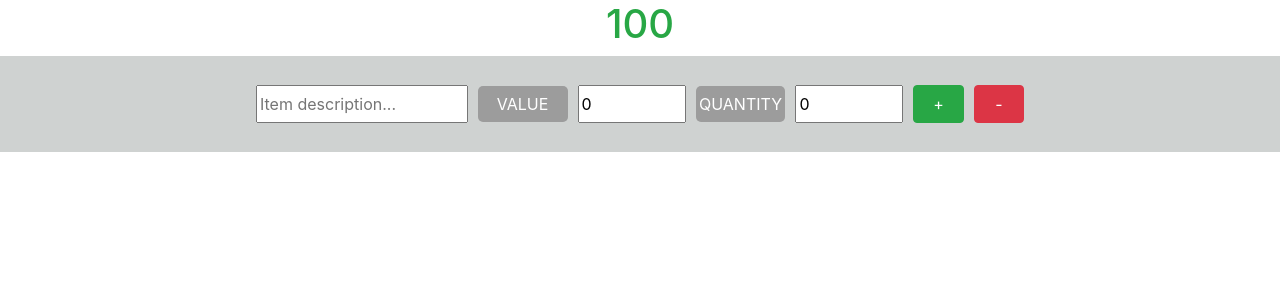
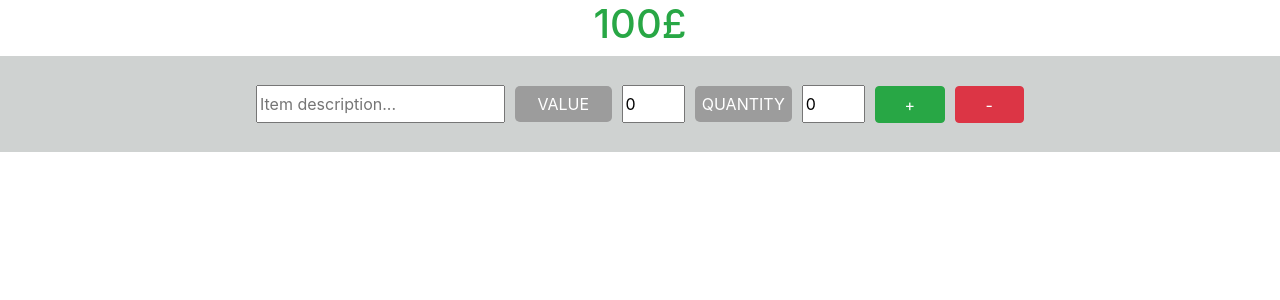
Before and after one commit to marcphilippebeaujean-abertay/ReactProjects, a React (Create React App) app in the folder expenses-manager/: page / in a window 1280 px wide. Shown: the top 300 px of the page. Built offline with nearby package versions, Linux system fonts and the light colour scheme.

Commit message:
added £ to the balance display

```diff
--- a/expenses-manager/src/components/BalanceDisplayComponent.jsx
+++ b/expenses-manager/src/components/BalanceDisplayComponent.jsx
@@ -11,7 +11,7 @@ class BalanceDisplayComponent extends Component {
             this.props.balance > 0 ? { color: "#28a745" } : { color: "#dc3545" }
           }
         >
-          {this.props.balance}
+          {this.props.balance}£
         </h1>
       </div>
     );
--- a/expenses-manager/src/components/FormComponent.css
+++ b/expenses-manager/src/components/FormComponent.css
@@ -11,15 +11,15 @@
 }
 
 #item-name-form {
-  width: 60%;
+  width: 40%;
 }
 
 #item-expense-form {
-  width: 30%;
+  width: 10%;
 }
 
 #item-quantity-form {
-  width: 30%;
+  width: 10%;
 }
 
 .form-element {
@@ -28,7 +28,7 @@
 
 .form-label {
   margin: 30px 10px;
-  width: 200px;
+  width: 120px;
   padding-top: 6px;
   padding-bottom: 6px;
   background-color: hsla(228, 0%, 61%, 1);
@@ -48,8 +48,7 @@
   display: inline;
   line-height: 100px;
   width: 80px;
-  padding-top: 10px;
-  padding-bottom: 10px;
+  height: 37px;
   margin: auto 0;
   margin-left: 10px;
   text-align: center;
```
